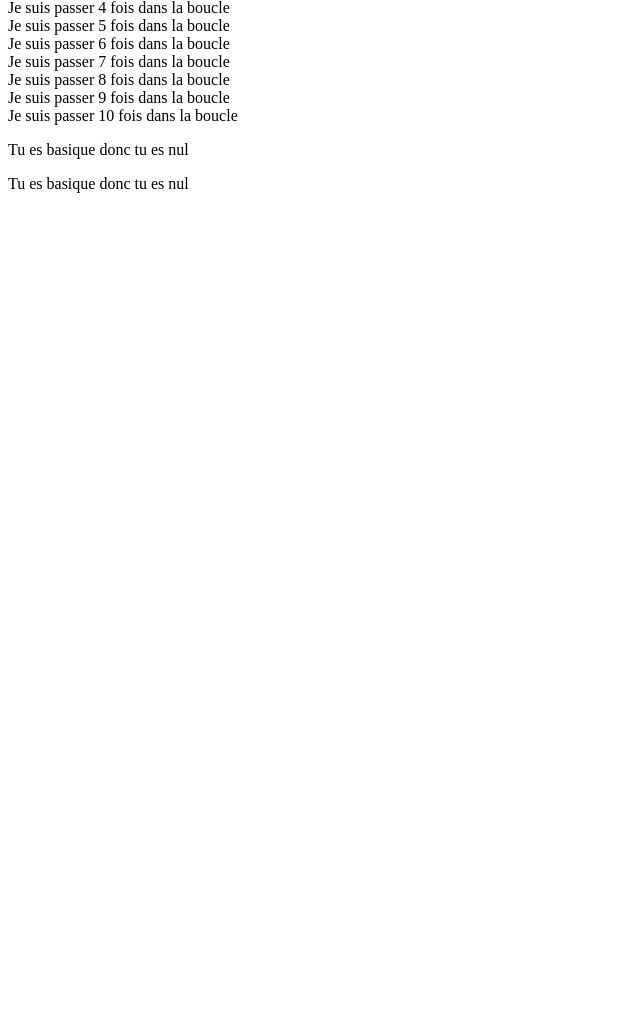
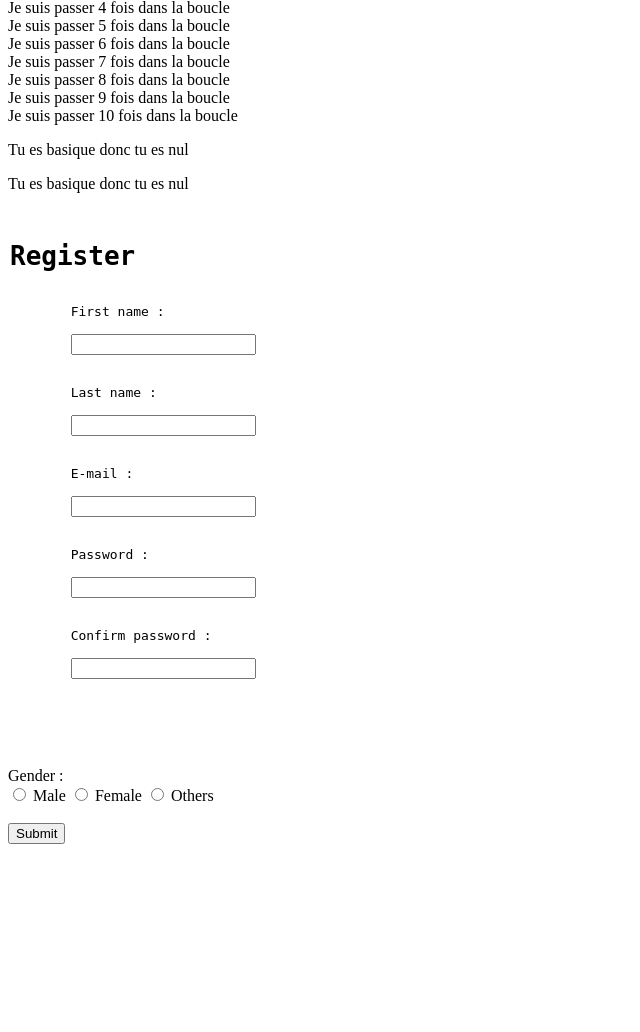
Before and after one commit to viktori57/viktori57.github.io, a PHP site: page / in a window 1280 px wide. Shown: the part 823-1855 px from the top of the page, without its empty margins (0-640 px from the left). Before the commit the page ends 1016 px from the top, so only its background shows below. Run offline with PHP 8.4, Linux system fonts and the light colour scheme; data that the repository does not hold is empty.

Commit message:
Commit all

```diff
--- a/index.php
+++ b/index.php
@@ -209,5 +209,64 @@ switch (true) {
 
     ?>
 
+<form action="" method="post">
+    <pre>
+        <h1><legend>Register</legend></h1>
+        <label for="First">First name :</label><br>
+        <input type="text" name="first" id="first">
+        <br>
+        <label for="Last">Last name :</label><br>
+        <input type="text" name="Last" id="Last">
+        <br>
+        <label for="email">E-mail :</label><br>
+        <input type="email" name="email" id="email">
+        <br>
+        <label for="password">Password :</label><br>
+        <input type="password" name="password" id="password">
+        <br>
+        <label for="cofirmpassword">Confirm password :</label><br>
+        <input type="password" name="confirmpassword" id="confirmpassword">
+        <br><br>
+
+    </pre>
+    <label for="gender">Gender : </label>
+    <br>
+    <input type="radio" name="gender" id="Male" value="Male">
+    <label for="">Male</label>
+    <input type="radio" name="gender" id="Female" value="Female">
+    <label for="">Female</label>
+    <input type="radio" name="gender" id="others" value="others">
+    <label for="">Others</label>
+    <br><br>
+    <input type="submit" value="Submit">
+</form>
+
+
+
+
+<?php
+// Si method post rentrer dans le formulaire il faut
+// utiliser $_POST
+// Sinon si la method get est rentrer dans le formulaire il
+// faut utiliser $_GET
+// La fonction isset sert à regarder si la variable qui lui
+// est donner est bien défini dans ce cas si elle regarde
+// Si la variable $_POST est défini
+    if (isset($_POST) && !empty($_POST)) { // $_GET
+        echo '<pre>'; var_dump($_POST); echo '</pre>';
+        echo $_POST['first'];
+        echo $_POST['password'];
+        // Sha1 Hash le mot céest à dire
+        // le compléxifi et le rend illisible
+        // sha1 / md5
+        echo sha1($_POST['password']);
+        echo md5($_POST['password']);
+
+}
+
+
+
+?>
+<br><br><br><br><br><br><br><br><br><br>
 </body>
 </html>
```
